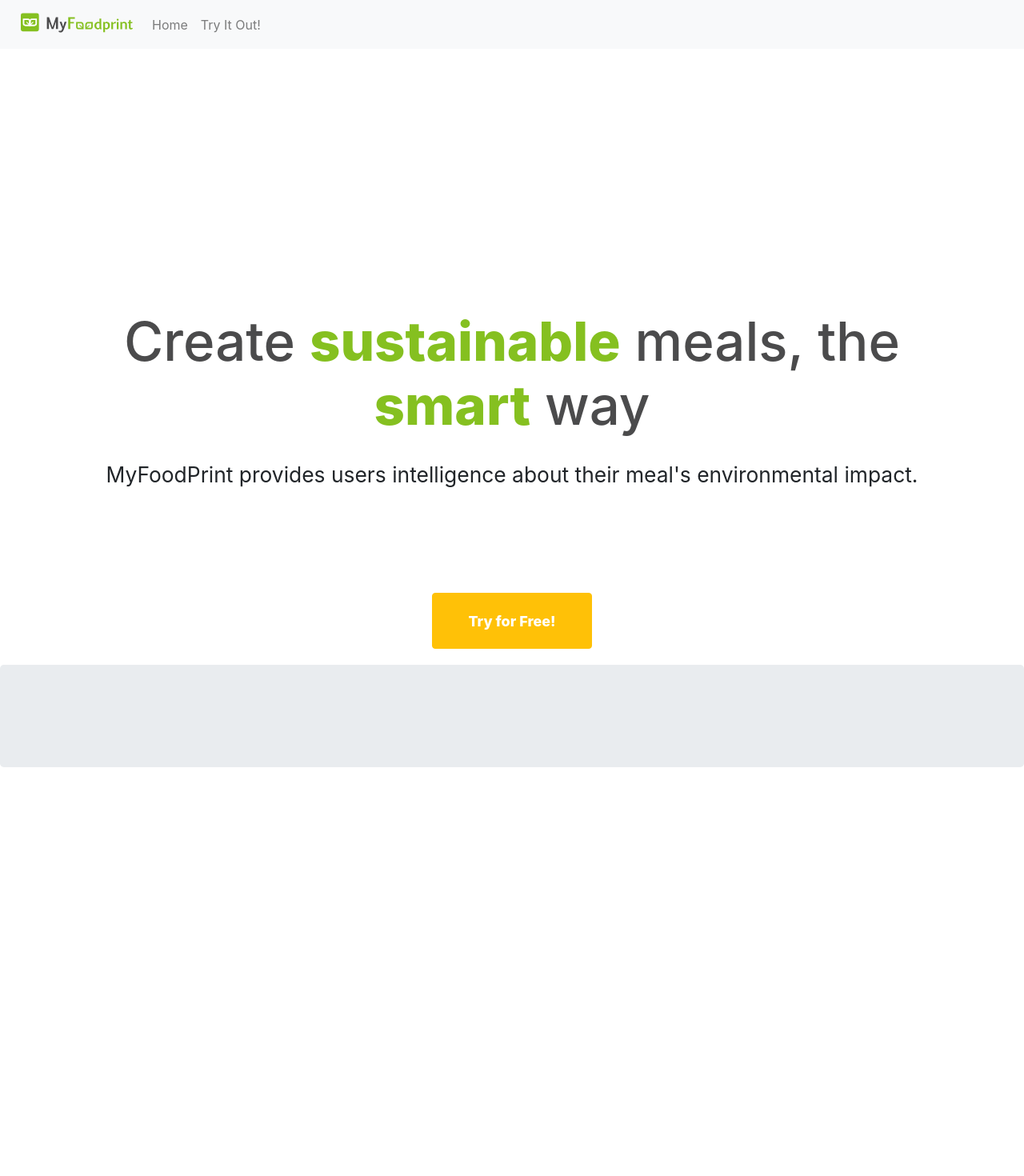
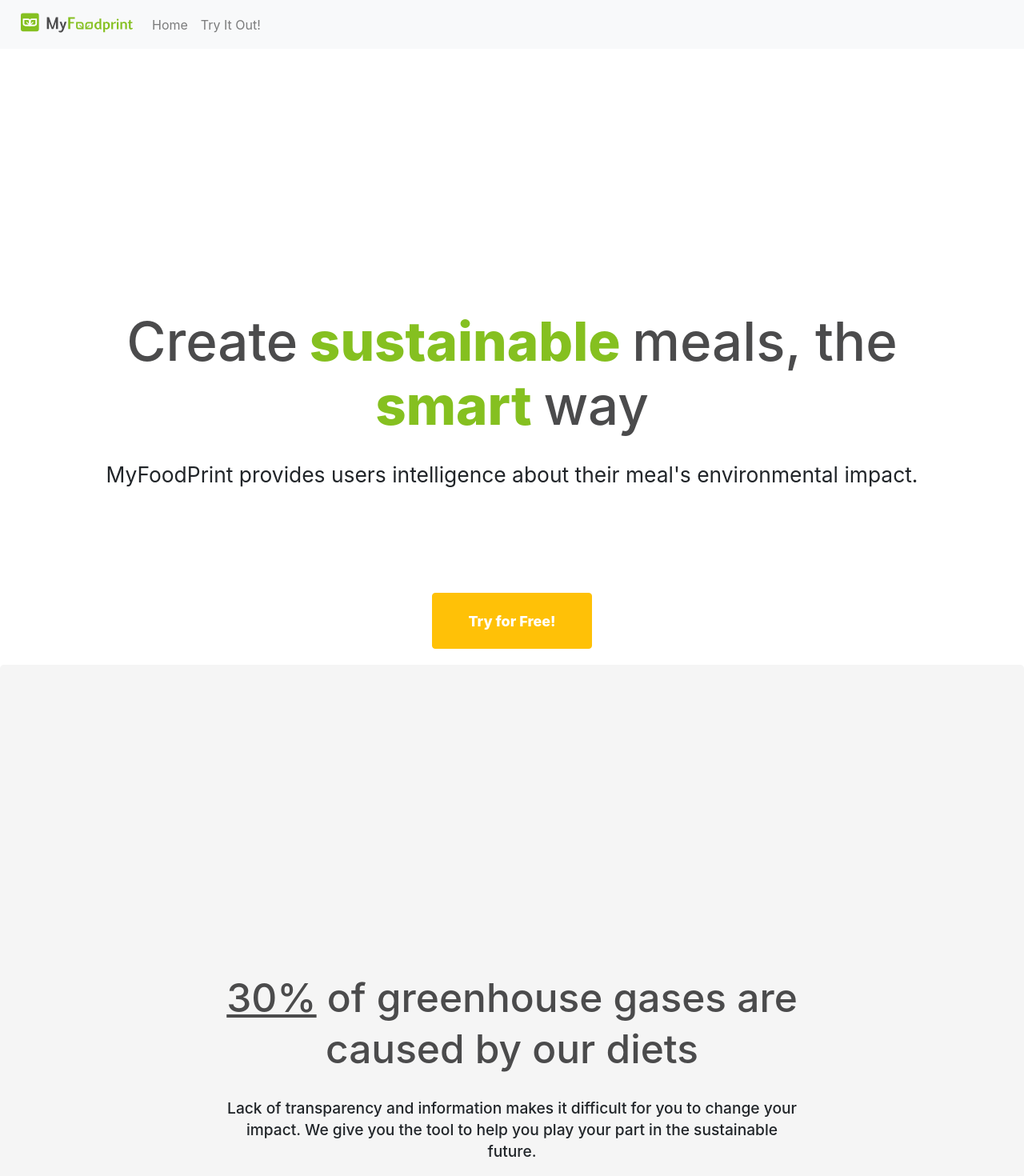
Before and after one commit to CoricovMA/myfoodprint, a React (Create React App) app: page / in a window 1280 px wide. Shown: the top 1470 px of the page at 80% size. Before the commit the page ends 991 px from the top, so only its background shows below. Built offline with nearby package versions, Linux system fonts and the light colour scheme; no server answers.

Commit message:
added some fade-in effects

```diff
--- a/package.json
+++ b/package.json
@@ -6,6 +6,7 @@
     "@testing-library/jest-dom": "^4.2.4",
     "@testing-library/react": "^9.5.0",
     "@testing-library/user-event": "^7.2.1",
+    "aos": "^2.3.4",
     "connected-react-router": "^6.8.0",
     "react": "^16.13.1",
     "react-bootstrap": "^1.3.0",
--- a/src/Components/HeroText.jsx
+++ b/src/Components/HeroText.jsx
@@ -46,15 +46,19 @@
             <Container>
                 <Jumbotron style={jumboStyle} className='mr-auto'>
                     <h1 style={style}>
-                        Create <span style={spanStyle}>sustainable</span> meals, the
-                        <span style={spanStyle}> smart</span> way
+                        <div data-aos='fade-down' data-aos-easing='linear'>Create
+                            <span style={spanStyle}> sustainable </span>
+                            meals, the
+                        </div>
+                        <div data-aos='fade-up' data-aos-easing='linear'>
+                            <span style={spanStyle}> smart </span>
+                            way</div>
                     </h1>
                     <HeroSub/>
                 </Jumbotron>
             </Container>
             </Col>
         </Row>
-
     )
 
 }
--- a/src/Components/MidText.jsx
+++ b/src/Components/MidText.jsx
@@ -4,12 +4,45 @@
 
 export default function MidText(){
     const midStyle = {
+        height: '100vh',
+        marginBottom: 0,
+        backgroundColor: '#f5f5f5',
+        textAlign: 'center',
+        paddingTop: '30%'
+    }
 
+    const textStyle = {
+        fontSize: '3.1em',
+        fontWeight: 500,
+        color: '#4B4B4C',
+        lineHeight: 1.3,
+        paddingLeft: '20%',
+        paddingRight: '20%'
+    }
+
+    const subTitleStyle = {
+        fontSize: '1.2em',
+        fontWeight: '450',
+        lineHeight: '27.2px',
+        paddingLeft: '20%',
+        paddingRight: '20%',
+        paddingTop: '20px'
     }
 
     return (
-        <Container fluid>
-            <Jumbotron bg='light'>
+        <Container fluid style={{
+            marginBottom: 0
+        }}>
+            <Jumbotron style={midStyle} className='mr-auto'>
+                <h2 style={textStyle} data-aos='fade-left'>
+                    <u>30%</u> of greenhouse gases are caused by our diets
+                </h2>
+                <div data-aos="fade-right" >
+                    <h5 style={subTitleStyle}>
+                        Lack of transparency and information makes it difficult for you to change your impact.
+                        We give you the tool to help you play your part in the sustainable future.
+                    </h5>
+                </div>
 
             </Jumbotron>
         </Container>
--- a/src/Pages/HomePage.jsx
+++ b/src/Pages/HomePage.jsx
@@ -6,6 +6,8 @@
 import Header from '../Components/Header'
 import Intro from '../Components/HeroText'
 import MidText from '../Components/MidText'
+import AOS from "aos";
+import 'aos/dist/aos.css';
 
 function TryButton() {
     return (
@@ -24,14 +26,11 @@
 function HomePage() {
     axios.defaults.baseURL = apiURL;
 
-    const pingBackend = () => {
-        ping((response) => {
-            console.log("hi")
-            console.log(response)
-        }).catch((error) => {
-            console.log(error)
-        });
-    }
+    useEffect( () =>{
+        AOS.init();
+        AOS.refresh();
+    }, []);
+
 
     const getIngredients = () => {
         apiGetFoodPrint("1 kg bef").then((response) => {
@@ -42,17 +41,13 @@
     }
 
     useEffect(() => {
-        pingBackend();
+        getIngredients();
     }, [])
-
-    function handleClick() {
-        getIngredients();
-    }
 
     return (<div>
             <Header fixed="top"/>
             <Intro/>
-            <Row className="justify-content-md-center" style={{
+            <Row className="justify-content-md-center text-center" style={{
                 paddingBottom: '20px'
             }}>
                 <Col md='auto'>
```
Also changed, not shown: src/App.js (+10 -8 lines), 1 other file (tests, documents, lock files or other folders).
